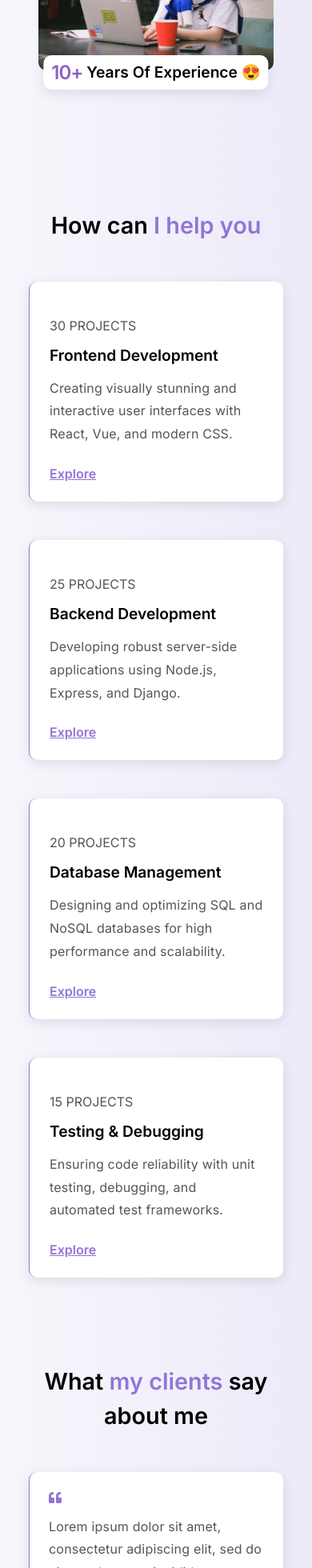
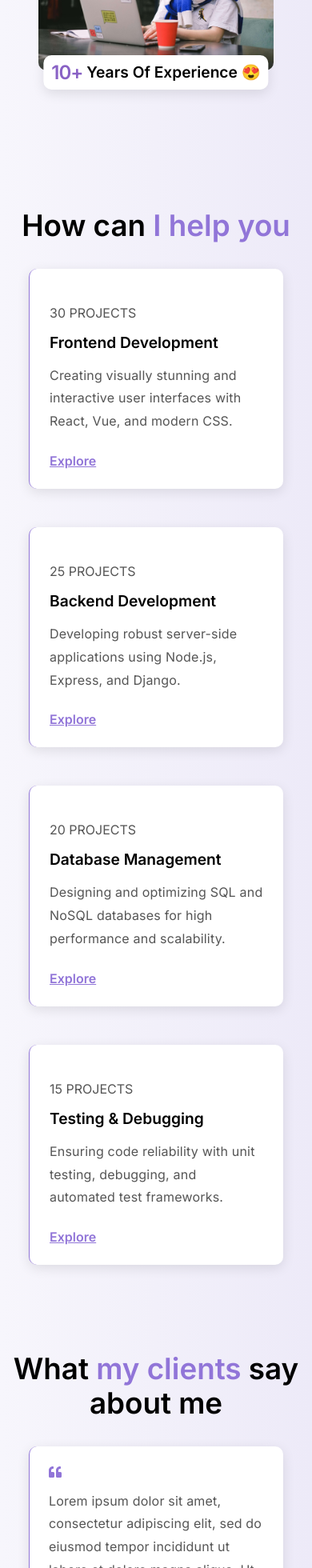
Before and after one commit to CamilleOnoda/camilleonoda.dev, a React (Create React App) app: page / in a window 390 px wide. Shown: the part 734-2694 px from the top of the page at 80% size. Built offline with nearby package versions, Linux system fonts and the light colour scheme.

Commit message:
set homepage headings fontsize

```diff
--- a/src/features/Footer/footer.css
+++ b/src/features/Footer/footer.css
@@ -5,7 +5,8 @@
   justify-content: center;
   text-align: center;
   background: var(--bg-footer);
-  padding: 2rem 1rem;
+  padding: 0 1rem;
+  height: 20rem;
 }
 
 .footer-container {
@@ -17,6 +18,7 @@
 .footer-title {
   font-size: 2.5rem;
   margin-bottom: 1.5rem;
+  /* margin-top: -2.2rem; */
   font-weight: 600;
   line-height: 2.2rem;
   color: var(--button-text);
@@ -36,11 +38,6 @@
   display: inline-block;
 }
 
-/* .footer-button:hover {
-  background-color: #edeaf8;
-  color: #3a2560;
-} */
-
 .footer-description {
   font-size: 1rem;
   color: var(--button-text);
@@ -50,6 +47,8 @@
 @media (max-width: 768px) {
   .footer-title {
     font-size: 2rem;
+    line-height: 2.5rem;
+    margin-bottom: 1rem;
   }
   .footer-button {
     font-size: 0.95rem;
@@ -62,17 +61,12 @@
 }
 
 @media (max-width: 480px) {
-  .footer-title {
-    font-size: 1.5rem;
-  }
   .footer-button {
     font-size: 0.9rem;
     padding: 0.5rem 0.7rem;
     margin-top: -1rem;
   }
-
   .footer-description {
-    margin-top: 3rem;
     font-size: 0.9rem;
   }
 }
--- a/src/features/home/bannerBlog.css
+++ b/src/features/home/bannerBlog.css
@@ -12,7 +12,7 @@
   color: var(--black-text);
   text-align: center;
   margin-top: 2rem;
-  margin-bottom: 3rem;
+  margin-bottom: 2rem;
 }
 
 .home-blog-highlight {
@@ -109,6 +109,10 @@
 }
 
 @media (max-width: 768px) {
+  .home-blog-section-heading {
+    font-size: 2.3rem;
+    line-height: 2.7rem;
+  }
   .home-blog-img {
     width: 100%;
     height: auto;
@@ -129,9 +133,6 @@
 }
 
 @media (max-width: 480px) {
-  .home-blog-section-heading {
-    font-size: 1.8rem;
-  }
   .home-blog-title {
     font-size: 1.1rem;
   }
--- a/src/features/home/bannerServices.css
+++ b/src/features/home/bannerServices.css
@@ -11,7 +11,7 @@
   color: var(--black-text);
   text-align: center;
   margin-top: 2rem;
-  margin-bottom: 3rem;
+  margin-bottom: 2rem;
 }
 
 .home-services-highlight {
@@ -76,12 +76,6 @@
   }
   .home-services-heading {
     font-size: 2.3rem;
-  }
-}
-
-@media (max-width: 480px) {
-  .home-services-heading {
-    font-size: 1.8rem;
     line-height: 2.7rem;
   }
 }
--- a/src/features/home/bannerTestimonials.css
+++ b/src/features/home/bannerTestimonials.css
@@ -12,7 +12,7 @@
   text-align: center;
   color: var(--black-text);
   margin-top: 2rem;
-  margin-bottom: 3rem;
+  margin-bottom: 2rem;
 }
 
 .home-testimonials-highlight {
@@ -60,7 +60,7 @@
 }
 
 .home-testimonials-user img {
-  width: 2.8125rem; /* 45px */
+  width: 2.8125rem;
   height: 2.8125rem;
   border-radius: 50%;
   object-fit: cover;
@@ -87,12 +87,6 @@
   }
   .home-testimonials-heading {
     font-size: 2.3rem;
-  }
-}
-
-@media (max-width: 480px) {
-  .home-testimonials-heading {
-    font-size: 1.8rem;
     line-height: 2.7rem;
   }
 }
```
